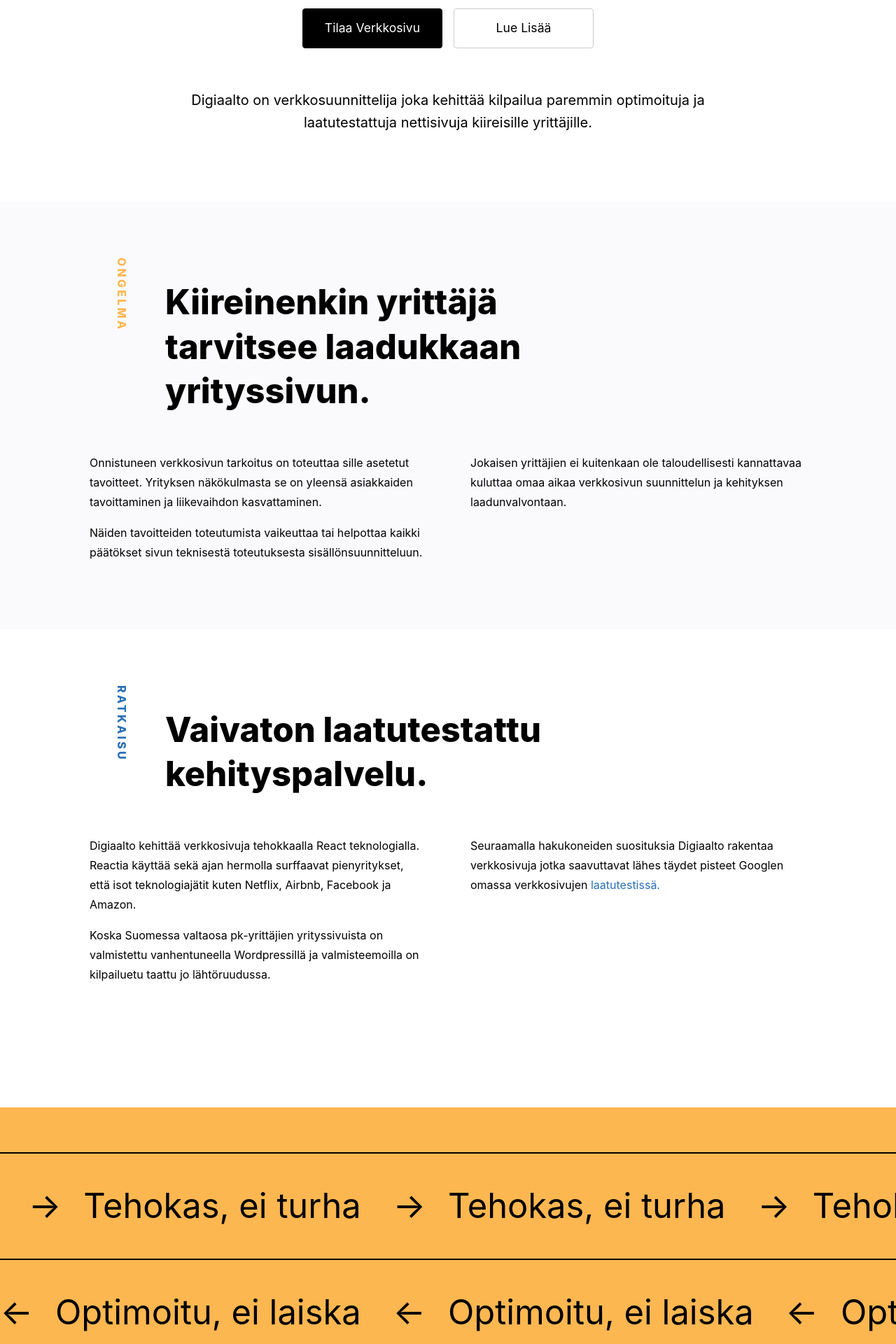
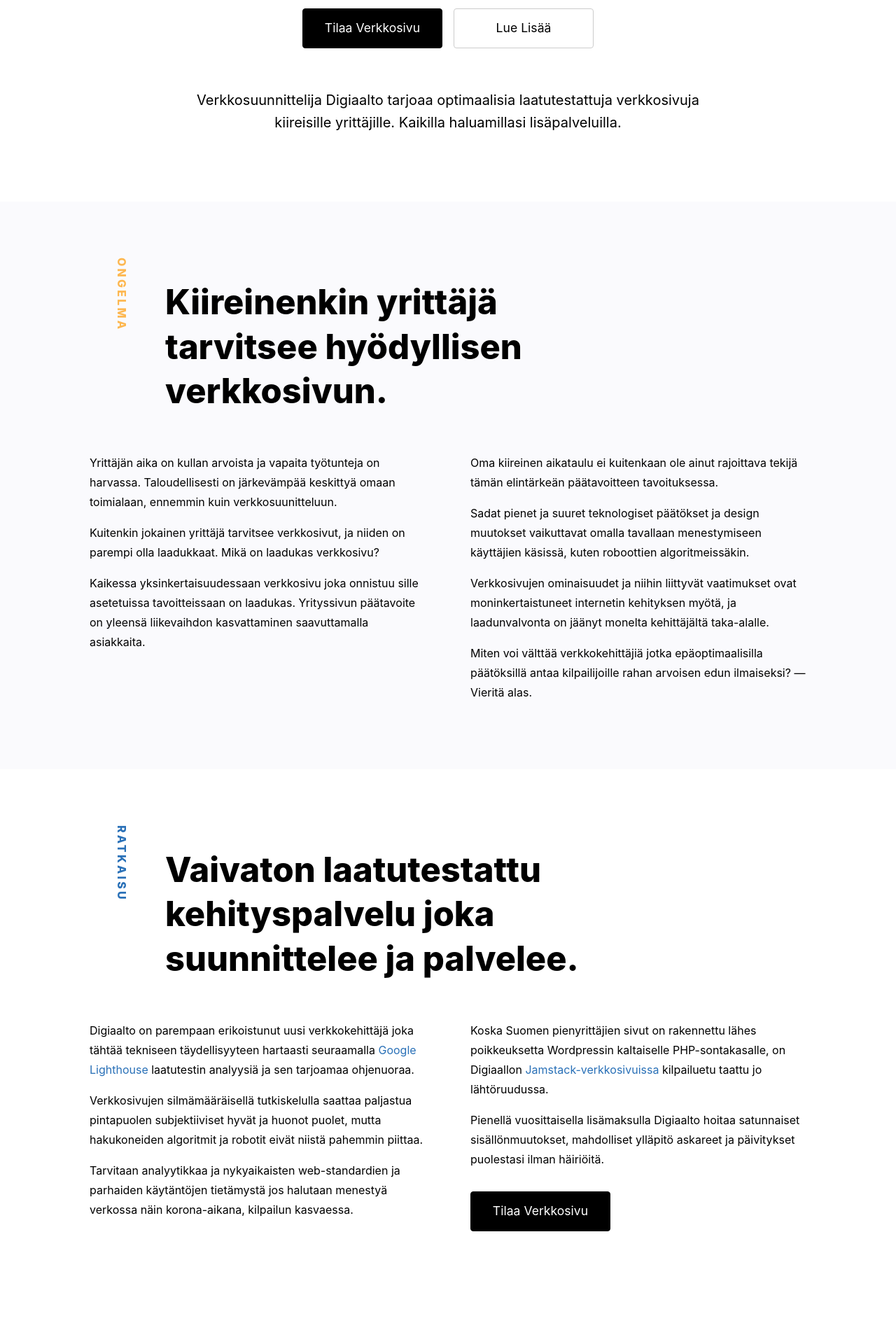
Before and after one commit to digiaalto/etusivu, a Next.js app: page / in a window 1280 px wide. Shown: the part 520-2440 px from the top of the page at 70% size. Built offline with nearby package versions, Linux system fonts and the light colour scheme; a small style sheet from the web is missing.

Commit message:
final content changes on landing page

```diff
--- a/components/LP_Hero.js
+++ b/components/LP_Hero.js
@@ -12,7 +12,7 @@ const Hero = () => {
         animElementIndex = 0
       }
       setAnimElement(animElementIndex)
-    }, 2500)
+    }, 2100)
     return () => clearInterval(animInterval)
   })
 
@@ -63,14 +63,15 @@ const Hero = () => {
         <div className={styles.ctaButtons}>
           <Button href="/tilaa-verkkosivu" text="Tilaa Verkkosivu" />
           <Button
-            href="/#verkkokehitys-ongelma"
+            href="/#verkkopalvelu-ongelma"
             text="Lue Lisää"
             secondary={true}
           />
         </div>
         <h1 className={styles.subheader}>
-          Digiaalto on verkkosuunnittelija joka kehittää kilpailua paremmin
-          optimoituja ja laatutestattuja nettisivuja kiireisille yrittäjille.
+          Verkkosuunnittelija Digiaalto tarjoaa optimaalisia laatutestattuja
+          verkkosivuja kiireisille yrittäjille. Kaikilla haluamillasi
+          lisäpalveluilla.
         </h1>
       </div>
     </section>
--- a/components/LP_Pricing.js
+++ b/components/LP_Pricing.js
@@ -11,8 +11,9 @@ const LP_Pricing = () => {
           Valmiit kotisivut yrityksellesi tai vaikka lahjaksi 3,200€.
         </h3>
         <p className={styles.note}>
-          Digiaalto laskuttaa 30% sopimuksen kanssa. Ylläpitopalvelu hintaan
-          129,00€ / vuosi.
+          Digiaalto laskuttaa 30% etukäteen.
+          <br />
+          Ylläpito lisäpalvelu &rarr; 129,00€ / vuosi.
         </p>
       </div>
     </section>
--- a/components/LP_Problem.js
+++ b/components/LP_Problem.js
@@ -2,31 +2,50 @@ import styles from "../styles/LP_Problem.module.sass"
 
 const LP_Problem = () => {
   return (
-    <section className={styles.section} id="verkkokehitys-ongelma">
+    <section className={styles.section} id="verkkopalvelu-ongelma">
       <div className={styles.content}>
         <div className={styles.headerWrapper}>
           <span className={styles.preheader}>Ongelma</span>
           <h1 className={styles.header}>
-            Kiireinenkin yrittäjä tarvitsee laadukkaan yrityssivun.
+            Kiireinenkin yrittäjä tarvitsee hyödyllisen verkkosivun.
           </h1>
         </div>
         <div className={styles.textContainer}>
           <div className={styles.textColumn}>
             <p>
-              Onnistuneen verkkosivun tarkoitus on toteuttaa sille asetetut
-              tavoitteet. Yrityksen näkökulmasta se on yleensä asiakkaiden
-              tavoittaminen ja liikevaihdon kasvattaminen.
+              Yrittäjän aika on kullan arvoista ja vapaita työtunteja on
+              harvassa. Taloudellisesti on järkevämpää keskittyä omaan
+              toimialaan, ennemmin kuin verkkosuunitteluun.
             </p>
             <p>
-              Näiden tavoitteiden toteutumista vaikeuttaa tai helpottaa kaikki
-              päätökset sivun teknisestä toteutuksesta sisällönsuunnitteluun.
+              Kuitenkin jokainen yrittäjä tarvitsee verkkosivut, ja niiden on
+              parempi olla laadukkaat. Mikä on laadukas verkkosivu?
+            </p>
+            <p>
+              Kaikessa yksinkertaisuudessaan verkkosivu joka onnistuu sille
+              asetetuissa tavoitteissaan on laadukas. Yrityssivun päätavoite on
+              yleensä liikevaihdon kasvattaminen saavuttamalla asiakkaita.
             </p>
           </div>
           <div className={styles.textColumn}>
             <p>
-              Jokaisen yrittäjien ei kuitenkaan ole taloudellisesti kannattavaa
-              kuluttaa omaa aikaa verkkosivun suunnittelun ja kehityksen
-              laadunvalvontaan.
+              Oma kiireinen aikataulu ei kuitenkaan ole ainut rajoittava tekijä
+              tämän elintärkeän päätavoitteen tavoituksessa.
+            </p>
+            <p>
+              Sadat pienet ja suuret teknologiset päätökset ja design muutokset
+              vaikuttavat omalla tavallaan menestymiseen käyttäjien käsissä,
+              kuten roboottien algoritmeissäkin.
+            </p>
+            <p>
+              Verkkosivujen ominaisuudet ja niihin liittyvät vaatimukset ovat
+              moninkertaistuneet internetin kehityksen myötä, ja laadunvalvonta
+              on jäänyt monelta kehittäjältä taka-alalle.
+            </p>
+            <p>
+              Miten voi välttää verkkokehittäjiä jotka epäoptimaalisilla
+              päätöksillä antaa kilpailijoille rahan arvoisen edun ilmaiseksi?
+              —Vieritä alas.
             </p>
           </div>
         </div>
--- a/components/LP_Solution.js
+++ b/components/LP_Solution.js
@@ -1,38 +1,62 @@
 import styles from "../styles/LP_Solution.module.sass"
 import Link from "next/link"
+import Button from "./utility/Button"
 
 const LP_Solution = () => {
   return (
-    <section className={styles.section} id="verkkokehitys-ratkaisu">
+    <section className={styles.section} id="verkkopalvelu-ratkaisu">
       <div className={styles.content}>
         <div className={styles.headerWrapper}>
           <span className={styles.preheader}>Ratkaisu</span>
           <h1 className={styles.header}>
-            Vaivaton laatutestattu kehityspalvelu.
+            Vaivaton laatutestattu kehityspalvelu joka suunnittelee ja palvelee.
           </h1>
         </div>
         <div className={styles.textContainer}>
           <div className={styles.textColumn}>
             <p>
-              Digiaalto kehittää verkkosivuja tehokkaalla React teknologialla.
-              Reactia käyttää sekä ajan hermolla surffaavat pienyritykset, että
-              isot teknologiajätit kuten Netflix, Airbnb, Facebook ja Amazon.
+              Digiaalto on parempaan erikoistunut uusi verkkokehittäjä joka
+              tähtää tekniseen täydellisyyteen hartaasti seuraamalla
+              <Link href="/#laatutesti-google-lighthouse">
+                <a> Google Lighthouse </a>
+              </Link>
+              laatutestin analyysiä ja sen tarjoamaa ohjenuoraa.
             </p>
             <p>
-              Koska Suomessa valtaosa pk-yrittäjien yrityssivuista on
-              valmistettu vanhentuneella Wordpressillä ja valmisteemoilla on
-              kilpailuetu taattu jo lähtöruudussa.
+              Verkkosivujen silmämääräisellä tutkiskelulla saattaa paljastua
+              pintapuolen subjektiiviset hyvät ja huonot puolet, mutta
+              hakukoneiden algoritmit ja robotit eivät niistä pahemmin piittaa.
+            </p>
+            <p>
+              Tarvitaan analyytikkaa ja nykyaikaisten web-standardien ja
+              parhaiden käytäntöjen tietämystä jos halutaan menestyä verkossa
+              näin korona-aikana, kilpailun kasvaessa.
             </p>
           </div>
           <div className={styles.textColumn}>
             <p>
-              Seuraamalla hakukoneiden suosituksia Digiaalto rakentaa
-              verkkosivuja jotka saavuttavat lähes täydet pisteet Googlen omassa
-              verkkosivujen{" "}
-              <Link href="/#laatutesti-google-lighthouse">
-                <a>laatutestissä.</a>
-              </Link>
+              Koska Suomen pienyrittäjien sivut on rakennettu lähes
+              poikkeuksetta Wordpressin kaltaiselle PHP-sontakasalle, on
+              Digiaallon{" "}
+              <a
+                href="https://jamstack.org/"
+                rel="noopener noreferrer"
+                target="_blank"
+              >
+                Jamstack-verkkosivuissa
+              </a>{" "}
+              kilpailuetu taattu jo lähtöruudussa.
             </p>
+            <p>
+              Pienellä vuosittaisella lisämaksulla Digiaalto hoitaa satunnaiset
+              sisällönmuutokset, mahdolliset ylläpitö askareet ja päivitykset
+              puolestasi ilman häiriöitä.
+            </p>
+            <Button
+              href="/tilaa-verkkosivu"
+              text="Tilaa Verkkosivu"
+              customStyle={{ margin: "1rem 0" }}
+            />
           </div>
         </div>
       </div>
--- a/components/utility/Button.js
+++ b/components/utility/Button.js
@@ -4,7 +4,7 @@ import Link from "next/link"
 
 /**
  *
- * @params {{href: string, text: string, icon: object, customStyle: object}}
+ * @params {{href: string, text: string, icon: object, secondary: object, customStyle: object}}
  */
 
 const Button = (props) => {
@@ -20,8 +20,8 @@ const InternalButton = (props) => {
         className={`${styles.anchor} ${secondary && styles.secondary}`}
         style={customStyle ? customStyle : null}
       >
+        {text}
         {icon && icon}
-        {text}
       </a>
     </Link>
   )
@@ -37,8 +37,8 @@ const ExternalButton = (props) => {
       className={`${styles.anchor} ${secondary && styles.secondary}`}
       style={customStyle ? customStyle : null}
     >
+      {text}
       {icon && icon}
-      {text}
     </a>
   )
 }
--- a/components/utility/Button.module.sass
+++ b/components/utility/Button.module.sass
@@ -1,7 +1,9 @@
 @import "../../styles/_partials"
 
 .anchor
-  display: inline-block
+  display: inline-flex
+  justify-content: center
+  align-items: center
   margin: 0.66rem 0
   padding: 0.75rem
   color: #fff
@@ -12,12 +14,17 @@
   min-width: 200px
   font-size: 1.1rem
   user-select: none
+  text-align: center
 
   &:hover
     color: map-get($colors, textDark)
     background-color: transparent
   &:focus
     outline: map-get($colors, secondary)
+
+  svg
+    font-size: 1.2em
+    margin-left: 4px
 
 .secondary
   color: map-get($colors, textDark)
--- a/styles/LP_Hero.module.sass
+++ b/styles/LP_Hero.module.sass
@@ -28,7 +28,7 @@ $desktopWidth: 60rem
 	100%
 		opacity: 1
 
-$fadeSpeed: 2.5s
+$fadeSpeed: 2.1s
 
 .section
 	z-index: 0
--- a/styles/LP_Problem.module.sass
+++ b/styles/LP_Problem.module.sass
@@ -20,13 +20,6 @@
 .preheader
 	@include preheader
 
-.highlight
-	max-width: $sectionParagraphWidth
-	font-size: 1em
-	margin: 0
-	line-height: inherit
-	font-weight: 600
-
 .covidIcon
 	height: 18px
 	display: inline-block
@@ -36,7 +29,6 @@
 	line-height: 1.3
 	font-weight: 800
 	max-width: $sectionHeaderWidth
-
 
 @media (min-width: map-get($bp, laptop))
 	.section
--- a/styles/globals.sass
+++ b/styles/globals.sass
@@ -38,6 +38,7 @@ a
 p
 	max-width: $sectionParagraphWidth
 	margin-bottom: 1rem
+
 h1, h2, h3, h4, h5
 	// margin: 3rem 0 1.38rem
 	font-weight: 400
```
Also changed, not shown: components/LP_Process.js (+5 -9 lines).
